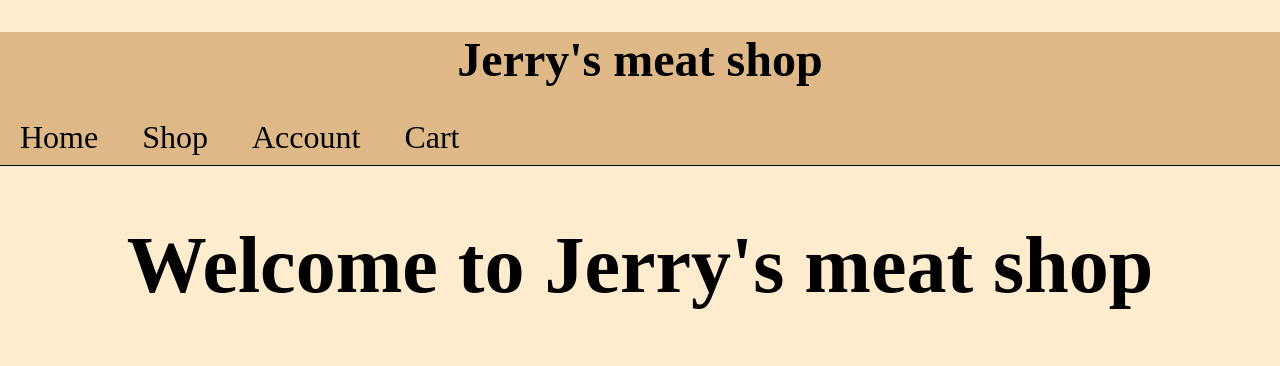
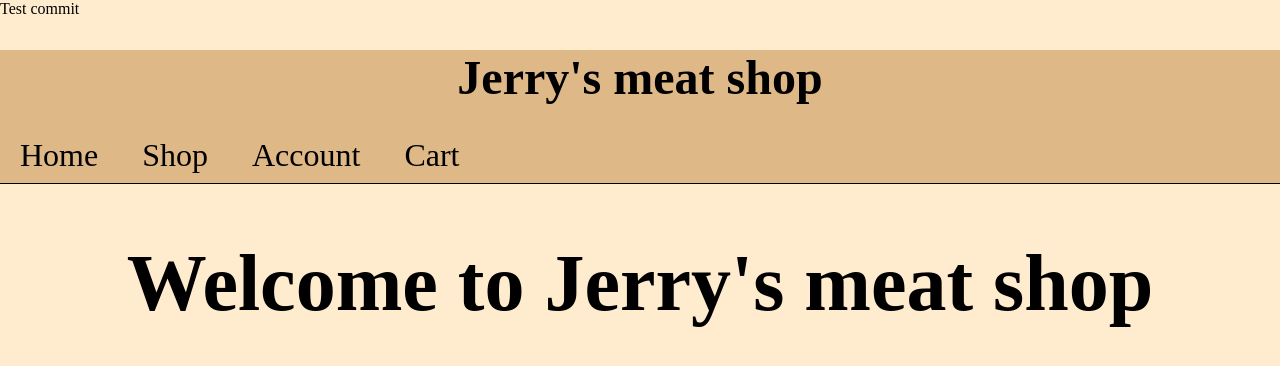
Before and after one commit to MachNacho/Assignment, a PHP site: page / in a window 1280 px wide. Shown: the top 366 px of the page. Run offline with PHP 8.4, Linux system fonts and the light colour scheme; the visitor is signed in with stand-in values (Sample User, id 1).

Commit message:
Update index.php

```diff
--- a/index.php
+++ b/index.php
@@ -22,6 +22,7 @@ if(isset($_SESSION['user_id'])){
 
 </head>
 <body>
+    Test commit
     <header class ="PageHeader">
         <h1 >Jerry's meat shop</h1>
         <nav class="UserNavBar">
```
